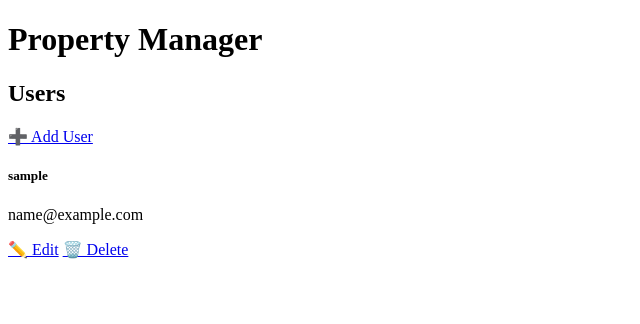
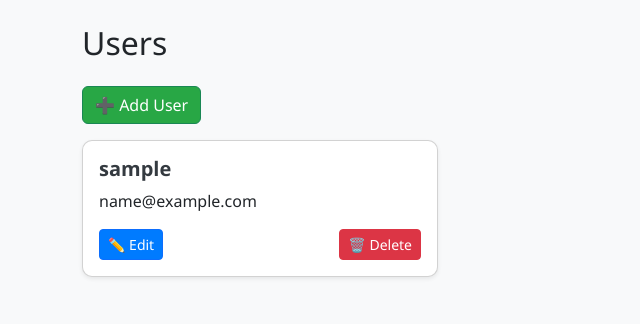
Before and after one commit to nyk-o-brown/backend_capstone, a Django app: page /users-ui/ in a window 1280 px wide. Shown: the top 324 px of the page, without its empty margins (0-640 px from the left). Run offline with Django 5.2, Linux system fonts and the light colour scheme; tables that the repository leaves empty hold one stand-in row (values such as "Sample post"); a database or web service that is not in the repository returns one stand-in record (values such as "Sample title"); data that the repository does not hold is empty.

Commit message:
msg: got the ui working

```diff
--- a/property_manager_backend/property_manager_backend/settings.py
+++ b/property_manager_backend/property_manager_backend/settings.py
@@ -132,6 +132,7 @@
 # https://docs.djangoproject.com/en/5.2/howto/static-files/
 
 STATIC_URL = 'static/'
+STATICFILES_DIRS = [BASE_DIR / "static"]
 
 # Default primary key field type
 # https://docs.djangoproject.com/en/5.2/ref/settings/#default-auto-field
--- /dev/null
+++ b/property_manager_backend/static/css/style.css
@@ -0,0 +1,30 @@
+body {
+  background-color: #f8f9fa;
+  font-family: 'Segoe UI', sans-serif;
+}
+
+.card {
+  border-radius: 10px;
+  transition: transform 0.2s ease;
+}
+
+.card:hover {
+  transform: scale(1.02);
+}
+
+.card-title {
+  color: #343a40;
+  font-weight: bold;
+}
+
+.btn-success {
+  background-color: #28a745;
+}
+
+.btn-primary {
+  background-color: #007bff;
+}
+
+.btn-danger {
+  background-color: #dc3545;
+}
--- a/property_manager_backend/templates/base.html
+++ b/property_manager_backend/templates/base.html
@@ -1,15 +1,15 @@
-<!doctype html>
+{% load static %}
+<!DOCTYPE html>
 <html lang="en">
-  <head>
-    <meta charset="utf-8">
-    <title>Property Manager</title>
-  </head>
-  <body>
-    <header>
-      <h1>Property Manager</h1>
-    </header>
-    <main>
-      {% block content %}{% endblock %}
-    </main>
-  </body>
+<head>
+  <meta charset="UTF-8">
+  <title>{% block title %}Dashboard{% endblock %}</title>
+  <link href="https://cdn.jsdelivr.net/npm/bootstrap@5.3.2/dist/css/bootstrap.min.css" rel="stylesheet">
+  <link rel="stylesheet" href="{% static 'css/style.css' %}">
+</head>
+<body class="bg-light">
+  <div class="container py-4">
+    {% block content %}{% endblock %}
+  </div>
+</body>
 </html>
```
